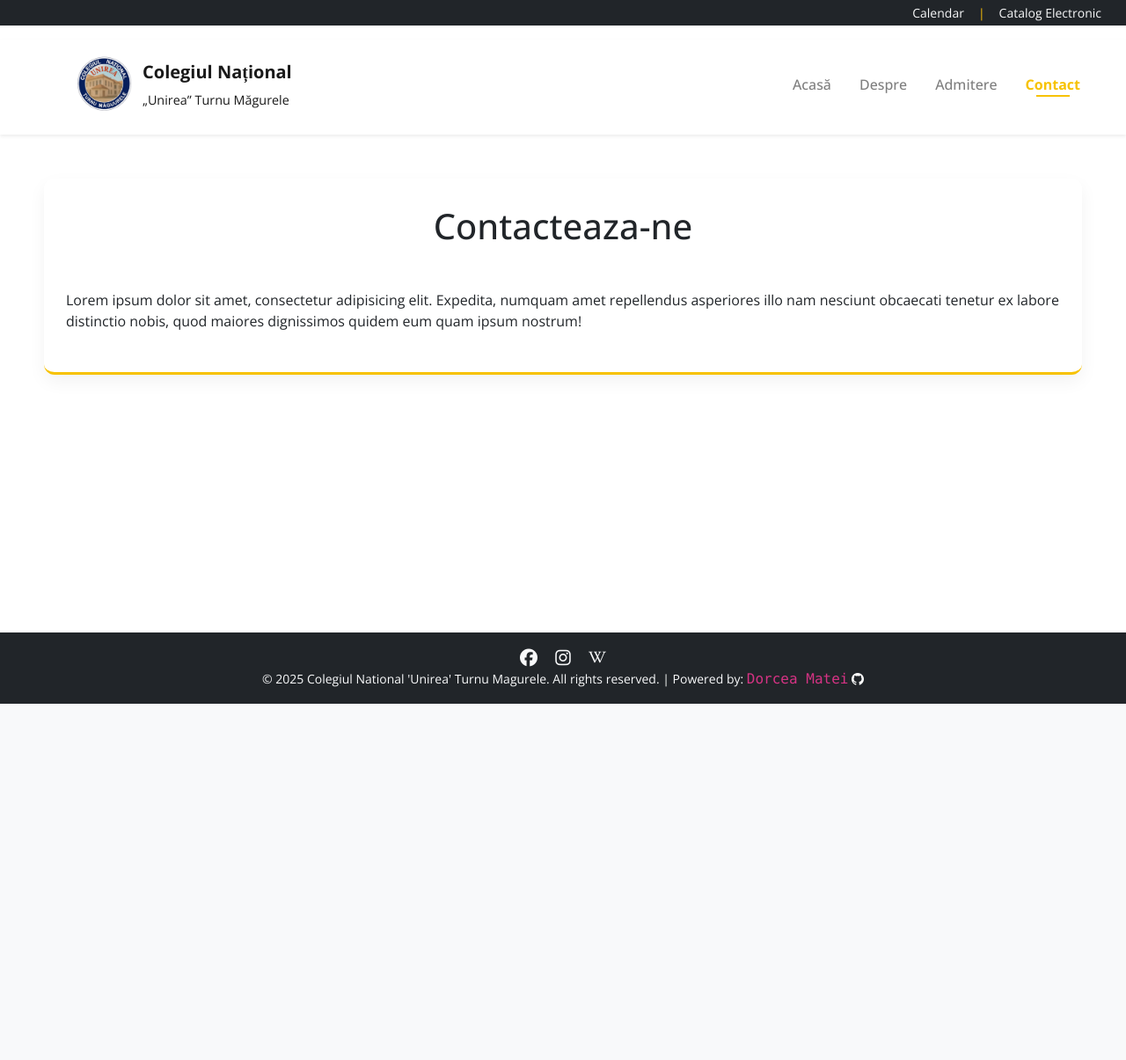
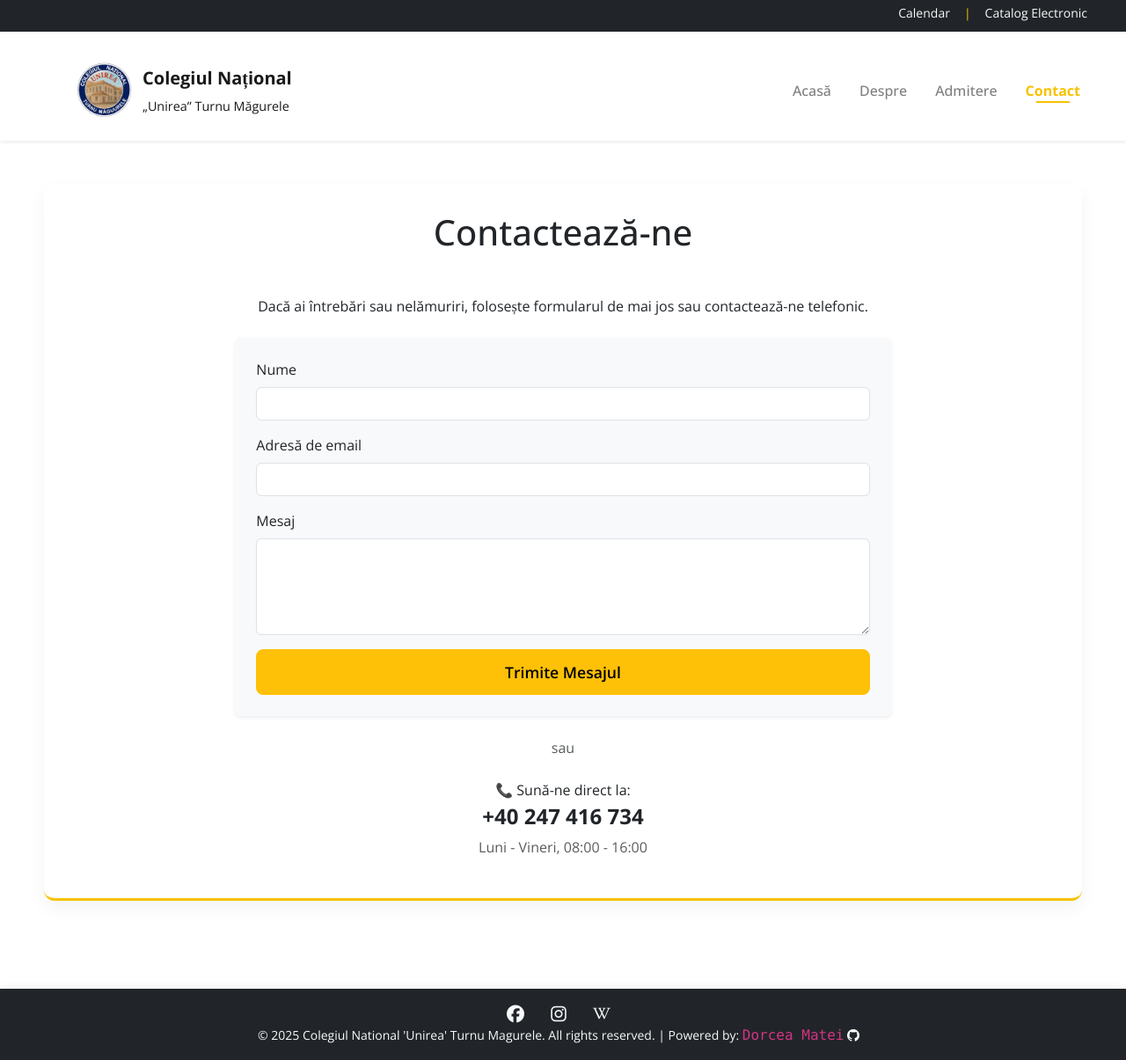
Before and after one commit to Matttei/cnu, a Django app: page /contact/ in a window 1280 px wide. Shown: the whole page at 88% size. Before the commit the page ends 800 px from the top, so only its background shows below. Run offline with Django 5.2, Linux system fonts and the light colour scheme; some libraries are stand-ins or nearby versions.

Commit message:
Added new features + improved design

```diff
--- a/cnu/website/admin.py
+++ b/cnu/website/admin.py
@@ -1,4 +1,5 @@
 from django.contrib import admin
-from .models import User, Events
+from .models import User, Events, ContactForm
 # Register your models here.
 admin.site.register(Events)
+admin.site.register(ContactForm)
--- a/cnu/website/static/cnu/index.css
+++ b/cnu/website/static/cnu/index.css
@@ -1,13 +1,19 @@
 
 @import url('https://fonts.googleapis.com/css2?family=Open+Sans:ital,wght@0,300..800;1,300..800&display=swap');
-body{
+body {
     margin: 0;
-    padding: 0;
     font-family: 'Open Sans', serif;
-
 }
-
+.topbar {
+    height: 36px;
+    background-color: #212529;
+    padding: 0.2rem 1rem;
+    z-index: 1030;
+}
 .navbar {
+    position: sticky;
+    top: 0;
+    z-index: 1040;
     padding: 0.75rem 1.5rem;
     background-color: white;
     box-shadow: 0 2px 10px rgba(0, 0, 0, 0.05);
@@ -70,10 +76,15 @@ body{
     color: #f7c200 !important;
 }
 .fixed-footer {
-    position: fixed;
-    bottom: 0;
-    width: 100%;
-    z-index: 999;
+    background-color: #212529;
+    color: white;
+    box-shadow: 0 -2px 10px rgba(0, 0, 0, 0.05);
+    padding: 1rem 0;
+    margin-top: auto;
+    text-align: center;
+}
+.fixed-footer i {
+    margin-right: 10px;
 }
 a{
     text-decoration: none;
@@ -139,3 +150,139 @@ a:hover{
         text-decoration: underline;
     }
 }
+/* HERO SECTION */
+.hero-section {
+    position: relative;
+    height: 80vh;
+    display: flex;
+    align-items: center;
+    justify-content: center;
+    padding: 40px 20px;
+    overflow: hidden;
+}
+
+.hero-section::before {
+    content: "";
+    position: absolute;
+    top: 0; left: 0;
+    width: 100%; height: 100%;
+    background: url(assets/liceu.jpg) no-repeat center center / cover;
+    filter: blur(6px) brightness(0.8);
+    transform: scale(1.05);
+    z-index: 1;
+    opacity: 0.9;
+}
+
+.hero-section .content {
+    position: relative;
+    z-index: 2;
+    text-align: center;
+    color: #fff;
+    padding: 50px 60px;
+    background: rgba(255, 255, 255, 0.08);
+    border-radius: 20px;
+    backdrop-filter: blur(20px);
+    box-shadow: 0 20px 60px rgba(0, 0, 0, 0.5);
+    max-width: 800px;
+    width: 90%;
+    animation: fadeIn 1.2s ease-in-out;
+    border: 1px solid rgba(255, 255, 255, 0.2);
+}
+
+.hero-section h1 {
+    font-size: 3rem;
+    font-weight: 700;
+    margin-bottom: 20px;
+}
+
+.hero-section p.lead {
+    font-size: 1.25rem;
+    margin-bottom: 25px;
+}
+
+.btn-warning {
+    font-weight: 600;
+    font-size: 1.1rem;
+    padding: 12px 28px;
+    border-radius: 8px;
+    transition: 0.3s ease;
+}
+
+.btn-warning:hover {
+    background-color: #ffca2c;
+    transform: scale(1.01);
+}
+
+/* ABOUT SECTION */
+.about-section {
+    background: #ffffff;
+    border-radius: 24px;
+    padding: 60px 50px;
+    box-shadow: 0 20px 60px rgba(0,0,0,0.08);
+    animation: fadeInUp 1s ease-in-out;
+    margin-bottom: 60px;
+}
+
+.about-section h2 {
+    font-size: 2.4rem;
+    font-weight: 700;
+    margin-bottom: 20px;
+    color: #2c3e50;
+}
+
+.about-section p {
+    font-size: 1.125rem;
+    color: #555;
+    line-height: 1.8;
+    margin-bottom: 20px;
+}
+
+.about-section .btn-outline-primary {
+    margin-top: 10px;
+    padding: 10px 24px;
+    font-weight: 600;
+    border-radius: 10px;
+    transition: 0.3s ease;
+}
+
+.about-section .btn-outline-primary:hover {
+    background-color: #0d6efd;
+    color: #fff;
+}
+
+.about-section img {
+    max-width: 100%;
+    border-radius: 16px;
+    box-shadow: 0 10px 30px rgba(0, 0, 0, 0.2);
+    transition: transform 0.3s ease;
+}
+
+.about-section img:hover {
+    transform: scale(1.03);
+}
+
+/* ANIMATIONS */
+@keyframes fadeIn {
+    from { opacity: 0; transform: translateY(20px); }
+    to { opacity: 1; transform: translateY(0); }
+}
+
+@keyframes fadeInUp {
+    from { opacity: 0; transform: translateY(40px); }
+    to { opacity: 1; transform: translateY(0); }
+}
+
+/* RESPONSIVE */
+@media (max-width: 768px) {
+    .hero-section .content {
+        padding: 30px 20px;
+    }
+
+    .hero-section h1 {
+        font-size: 2.2rem;
+    }
+
+    .about-section {
+        padding: 40px 20px;
+    }
+}
--- a/cnu/website/static/cnu/index.js
+++ b/cnu/website/static/cnu/index.js
@@ -0,0 +1,57 @@
+document.addEventListener('DOMContentLoaded', function () {
+
+    // ----------------------------
+    // 1. INITIALIZATION & UTILITIES
+    // ----------------------------
+
+    // Utility function to show messages
+    function showMessage(message, isSuccess = false) {
+        const messageEl = document.createElement('div');
+        messageEl.className = 'message';
+        messageEl.innerHTML = message;
+
+        if (isSuccess) {
+            messageEl.style.backgroundColor = '#d4edda';
+            messageEl.style.color = '#155724';
+        }
+
+        document.body.appendChild(messageEl);
+
+        setTimeout(() => {
+            messageEl.remove();
+        }, 7000);
+    }
+
+    const contactForm = document.querySelector('.contact-form');
+    const feedback = document.querySelector('.form-feedback'); // un div unde afișăm mesajele
+
+    contactForm.addEventListener('submit', function (event) {
+        event.preventDefault();
+
+        const formData = new FormData(contactForm);
+        const message = document.getElementById('message');
+
+        // Validare simplă
+        if (message.value.trim().length < 10) {
+            alert('Mesaj scurt')
+            return;
+        }
+
+        // Trimitem datele
+        fetch(contactForm.action, {
+            method: 'POST',
+            body: formData,
+        })
+        .then(response => {
+            if (!response.ok) throw new Error('Eroare la trimitere.');
+            return response.json();
+        })
+        .then(data => {
+            showMessage(data.message, true);
+            contactForm.reset();
+        })
+        .catch(error => {
+            showMessage(data.error, false)
+        });
+    });
+});
--- a/cnu/website/templates/cnu/contact.html
+++ b/cnu/website/templates/cnu/contact.html
@@ -4,8 +4,48 @@
     Contact
 {% endblock %}
 {% block body %}
-    <div class="layout-container">
-        <h1 class="text-center mb-5"> Contacteaza-ne </h1>
-        <p>Lorem ipsum dolor sit amet, consectetur adipisicing elit. Expedita, numquam amet repellendus asperiores illo nam nesciunt obcaecati tenetur ex labore distinctio nobis, quod maiores dignissimos quidem eum quam ipsum nostrum!</p>
+<div class="layout-container">
+    <h1 class="text-center mb-5">Contactează-ne</h1>
+
+    <div class="row justify-content-center">
+        <div class="col-md-8">
+            <p class="text-center mb-4">
+                Dacă ai întrebări sau nelămuriri, folosește formularul de mai jos sau contactează-ne telefonic.
+            </p>
+
+            <!-- Contact Form -->
+            <form method="post" class="p-4 shadow-sm rounded bg-light contact-form" action="{% url 'contact_form' %}">
+                {% csrf_token %}
+                <div class="mb-3">
+                    <label for="name" class="form-label">Nume</label>
+                    <input type="text" class="form-control" id="name" name="name" required>
+                </div>
+                <div class="mb-3">
+                    <label for="email" class="form-label">Adresă de email</label>
+                    <input type="email" class="form-control" id="email" name="email" required>
+                </div>
+                <div class="mb-3">
+                    <label for="message" class="form-label">Mesaj</label>
+                    <textarea class="form-control" id="message" name="message" rows="4" required></textarea>
+                </div>
+                <button type="submit" class="btn btn-warning w-100 contact-button">Trimite Mesajul</button>
+            </form>
+
+            <!-- Divider -->
+            <div class="text-center my-4">
+                <span class="text-muted">sau</span>
+            </div>
+
+            <!-- Phone Contact -->
+            <div class="text-center">
+                <p class="mb-1">📞 Sună-ne direct la:</p>
+                <h4><a href="tel:+40247416734" class="text-decoration-none text-dark fw-bold">+40 247 416 734</a></h4>
+                <p class="text-muted">Luni - Vineri, 08:00 - 16:00</p>
+            </div>
+        </div>
     </div>
+</div>
 {% endblock %}
+{% block script %}
+    <script src="{% static 'cnu/index.js' %}"></script>
+{% endblock %}
--- a/cnu/website/templates/cnu/layout.html
+++ b/cnu/website/templates/cnu/layout.html
@@ -16,10 +16,10 @@
     {% block script %}
     {% endblock %}
 </head>
-<body>
+<body class="d-flex flex-column min-vh-100">
 <!-- Navbar start-->
 <!-- Topbar -->
-<div class="bg-dark text-light py-1">
+<div class="bg-dark text-light py-1 topbar">
     <div class="container-fluid d-flex justify-content-end align-items-center small">
         <a href="{% url 'calendar' %}" class="text-light me-3 text-decoration-none">Calendar</a>
         <span class="text-warning">|</span>
--- a/cnu/website/urls.py
+++ b/cnu/website/urls.py
@@ -6,4 +6,5 @@ urlpatterns = [
     path('contact/', views.contact, name='contact'),
     path('despre/', views.despre, name='despre'),
     path('admitere/', views.admitere, name='admitere'),
+    path('contact/contact-form', views.contact_form, name='contact_form')
 ]
--- a/cnu/website/views.py
+++ b/cnu/website/views.py
@@ -1,6 +1,14 @@
 from django.shortcuts import render
+from django.contrib.auth import authenticate, login, logout
 from django.utils import timezone
-from .models import Events
+from django.http import JsonResponse
+from django.urls import reverse
+from django.shortcuts import redirect
+from django.contrib.auth.decorators import login_required
+from django.http import HttpResponse, HttpResponseRedirect
+from django.core.exceptions import ValidationError
+from django.contrib import messages
+from .models import Events, ContactForm
 # Create your views here.
 
 def index(request):
@@ -33,3 +41,13 @@ def despre(request):
 
 def admitere(request):
     return render(request, 'cnu/admitere.html')
+
+def contact_form(request):
+    if request.method == 'POST':
+        name = request.POST.get('name')
+        email = request.POST.get('email')
+        message = request.POST.get('message')
+        created_at = timezone.now()
+        contact_form = ContactForm.objects.create(name=name, email=email, message=message, created_at=created_at)
+        return JsonResponse({'success': True, 'message': 'Mesajul a fost trimis, o sa va contactam in cel mai scurt timp posibil!'})
+    return render(request, 'cnu/contact.html')
```
Also changed, not shown: cnu/website/models.py (+12 -0 lines), cnu/website/templates/cnu/index.html (+35 -4 lines), cnu/db.sqlite3, cnu/website/migrations/0003_contactform.py (added), cnu/website/static/cnu/assets/liceu.jpg (added).
